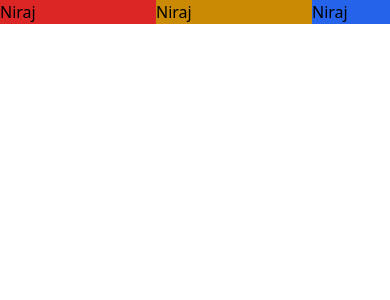
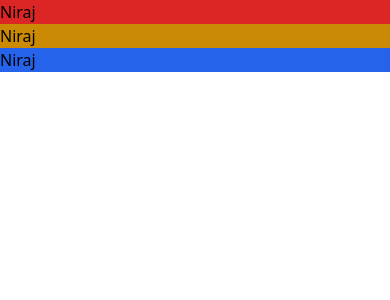
Before and after one commit to Niraj313/tailwind-prac, a React (Vite) app: page / in a window 390 px wide. Shown: the top 300 px of the page. Built offline with nearby package versions, Linux system fonts and the light colour scheme.

Commit message:
Responsivness

```diff
--- a/src/App.jsx
+++ b/src/App.jsx
@@ -4,10 +4,10 @@ function App() {
 
   return (
     <>
-      <div className='grid grid-cols-10'>
-        <h1 className='bg-red-600 col-span-4'>Niraj</h1>
-        <h1 className='bg-yellow-600 col-span-4'>Niraj</h1>
-        <h1 className='bg-blue-600 col-span-2'>Niraj</h1>
+      <div className='grid grid-cols-1 md:grid-cols-3'>
+        <h1 className='bg-red-600'>Niraj</h1>
+        <h1 className='bg-yellow-600'>Niraj</h1>
+        <h1 className='bg-blue-600'>Niraj</h1>
       </div>
     </>
   )
```
